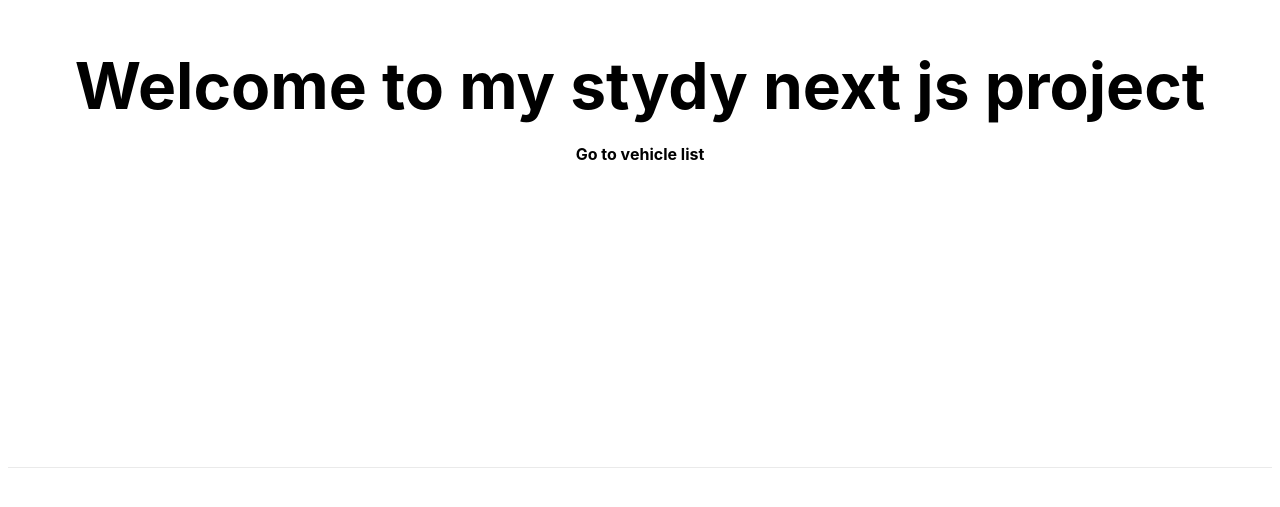
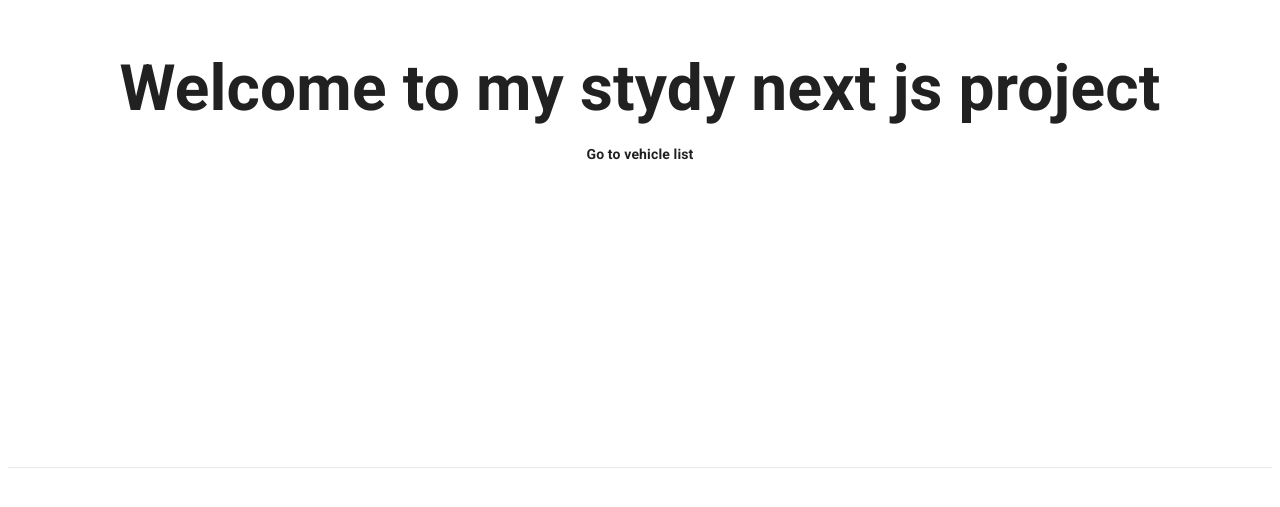
Before and after one commit to mikohan/bruno-nextjs-lrn, a Next.js app: page / in a window 1280 px wide. Shown: the part 233-740 px from the top of the page. Built offline with nearby package versions, Linux system fonts and the light colour scheme.

Commit message:
Added css on server side

```diff
--- a/src/pages/_app.tsx
+++ b/src/pages/_app.tsx
@@ -1,7 +1,40 @@
-import '../../styles/globals.css';
+import React from 'react';
+import PropTypes from 'prop-types';
+import Head from 'next/head';
+import { ThemeProvider } from '@material-ui/core/styles';
+import CssBaseline from '@material-ui/core/CssBaseline';
+import theme from '~/theme/theme';
 
-function MyApp({ Component, pageProps }) {
-  return <Component {...pageProps} />;
+export default function MyApp(props: any) {
+  const { Component, pageProps } = props;
+
+  React.useEffect(() => {
+    // Remove the server-side injected CSS.
+    const jssStyles = document.querySelector('#jss-server-side');
+    if (jssStyles) {
+      jssStyles.parentElement!.removeChild(jssStyles);
+    }
+  }, []);
+
+  return (
+    <React.Fragment>
+      <Head>
+        <title>My page</title>
+        <meta
+          name="viewport"
+          content="minimum-scale=1, initial-scale=1, width=device-width"
+        />
+      </Head>
+      <ThemeProvider theme={theme}>
+        {/* CssBaseline kickstart an elegant, consistent, and simple baseline to build upon. */}
+        <CssBaseline />
+        <Component {...pageProps} />
+      </ThemeProvider>
+    </React.Fragment>
+  );
 }
 
-export default MyApp;
+MyApp.propTypes = {
+  Component: PropTypes.elementType.isRequired,
+  pageProps: PropTypes.object.isRequired,
+};
--- /dev/null
+++ b/src/pages/_document.tsx
@@ -0,0 +1,71 @@
+import React from 'react';
+import Document, { Html, Head, Main, NextScript } from 'next/document';
+import { ServerStyleSheets } from '@material-ui/core/styles';
+import theme from '~/theme/theme';
+
+export default class MyDocument extends Document {
+  render() {
+    return (
+      <Html lang="en">
+        <Head>
+          {/* PWA primary color */}
+          <meta name="theme-color" content={theme.palette.primary.main} />
+          <link
+            rel="stylesheet"
+            href="https://fonts.googleapis.com/css?family=Roboto:300,400,500,700&display=swap"
+          />
+        </Head>
+        <body>
+          <Main />
+          <NextScript />
+        </body>
+      </Html>
+    );
+  }
+}
+
+// `getInitialProps` belongs to `_document` (instead of `_app`),
+// it's compatible with server-side generation (SSG).
+MyDocument.getInitialProps = async (ctx) => {
+  // Resolution order
+  //
+  // On the server:
+  // 1. app.getInitialProps
+  // 2. page.getInitialProps
+  // 3. document.getInitialProps
+  // 4. app.render
+  // 5. page.render
+  // 6. document.render
+  //
+  // On the server with error:
+  // 1. document.getInitialProps
+  // 2. app.render
+  // 3. page.render
+  // 4. document.render
+  //
+  // On the client
+  // 1. app.getInitialProps
+  // 2. page.getInitialProps
+  // 3. app.render
+  // 4. page.render
+
+  // Render app and page and get the context of the page with collected side effects.
+  const sheets = new ServerStyleSheets();
+  const originalRenderPage = ctx.renderPage;
+
+  ctx.renderPage = () =>
+    originalRenderPage({
+      enhanceApp: (App) => (props) => sheets.collect(<App {...props} />),
+    });
+
+  const initialProps = await Document.getInitialProps(ctx);
+
+  return {
+    ...initialProps,
+    // Styles fragment is rendered after the app and page rendering finish.
+    styles: [
+      ...React.Children.toArray(initialProps.styles),
+      sheets.getStyleElement(),
+    ],
+  };
+};
--- a/src/pages/vehicles/index.tsx
+++ b/src/pages/vehicles/index.tsx
@@ -7,7 +7,6 @@
 import TableHead from '@material-ui/core/TableHead';
 import TableRow from '@material-ui/core/TableRow';
 import Paper from '@material-ui/core/Paper';
-
 import { IVehicle } from '~/interfaces/vehicles';
 
 const useStyles = makeStyles({
--- /dev/null
+++ b/src/theme/theme.ts
@@ -0,0 +1,22 @@
+import { createMuiTheme } from '@material-ui/core/styles';
+import { red } from '@material-ui/core/colors';
+
+// Create a theme instance.
+const theme = createMuiTheme({
+  palette: {
+    primary: {
+      main: '#556cd6',
+    },
+    secondary: {
+      main: '#19857b',
+    },
+    error: {
+      main: red.A400,
+    },
+    background: {
+      default: '#fff',
+    },
+  },
+});
+
+export default theme;
--- /dev/null
+++ b/styles/theme.ts
@@ -0,0 +1,22 @@
+import { createMuiTheme } from '@material-ui/core/styles';
+import { red } from '@material-ui/core/colors';
+
+// Create a theme instance.
+const theme = createMuiTheme({
+  palette: {
+    primary: {
+      main: '#556cd6',
+    },
+    secondary: {
+      main: '#19857b',
+    },
+    error: {
+      main: red.A400,
+    },
+    background: {
+      default: '#fff',
+    },
+  },
+});
+
+export default theme;
```
Also changed, not shown: 1 other file (tests, documents, lock files or other folders).
